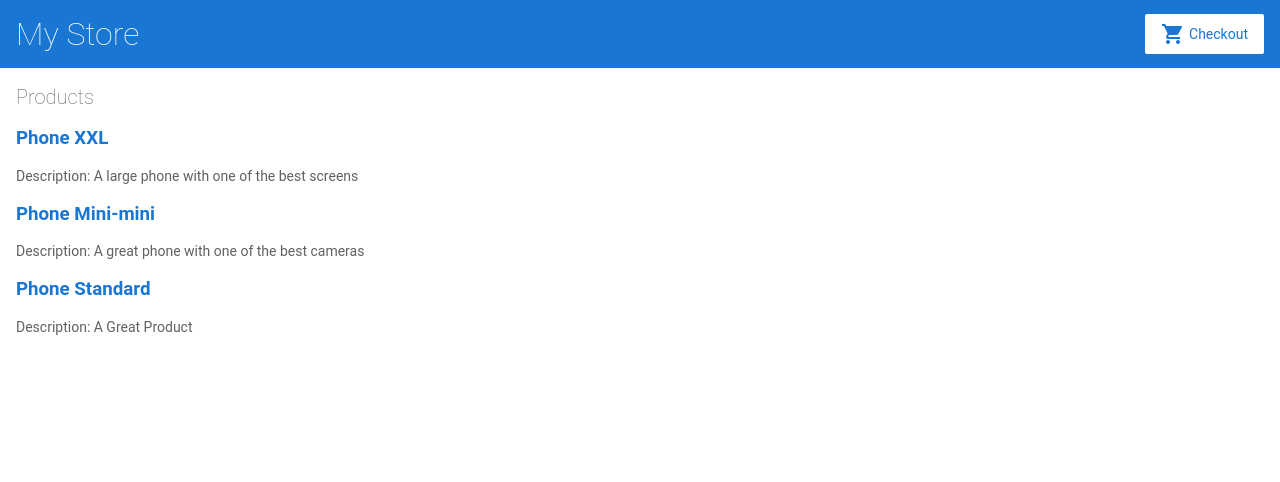
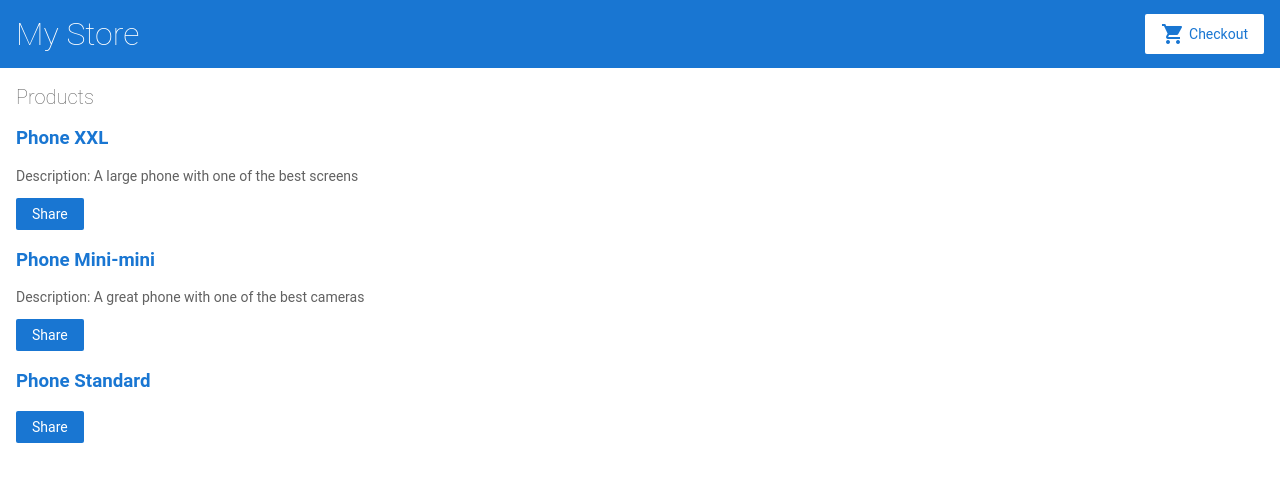
Before and after one commit to adamcee/perscholas-my-angular-tutorial, an Angular app: page / in a window 1280 px wide. Shown: the top 482 px of the page. Built offline with nearby package versions, Linux system fonts and the light colour scheme.

Commit message:
2 files modified

```diff
--- a/src/app/product-list/product-list.component.html
+++ b/src/app/product-list/product-list.component.html
@@ -8,6 +8,8 @@
   <p>
       {{ getProductDescription(product) }}
   </p>
+
+  <button (click)="share()">Share</button>
 </div>
 
 <!--
--- a/src/app/product-list/product-list.component.ts
+++ b/src/app/product-list/product-list.component.ts
@@ -10,7 +10,14 @@ import { products } from '../products';
 export class ProductListComponent {
   products = products;
 
+
+
+
   getProductDescription(product) {
+    if(!product.description) {
+     return "";
+    }
+
     return "Description: " + (product.description || "A Great Product");
   }
 
```
